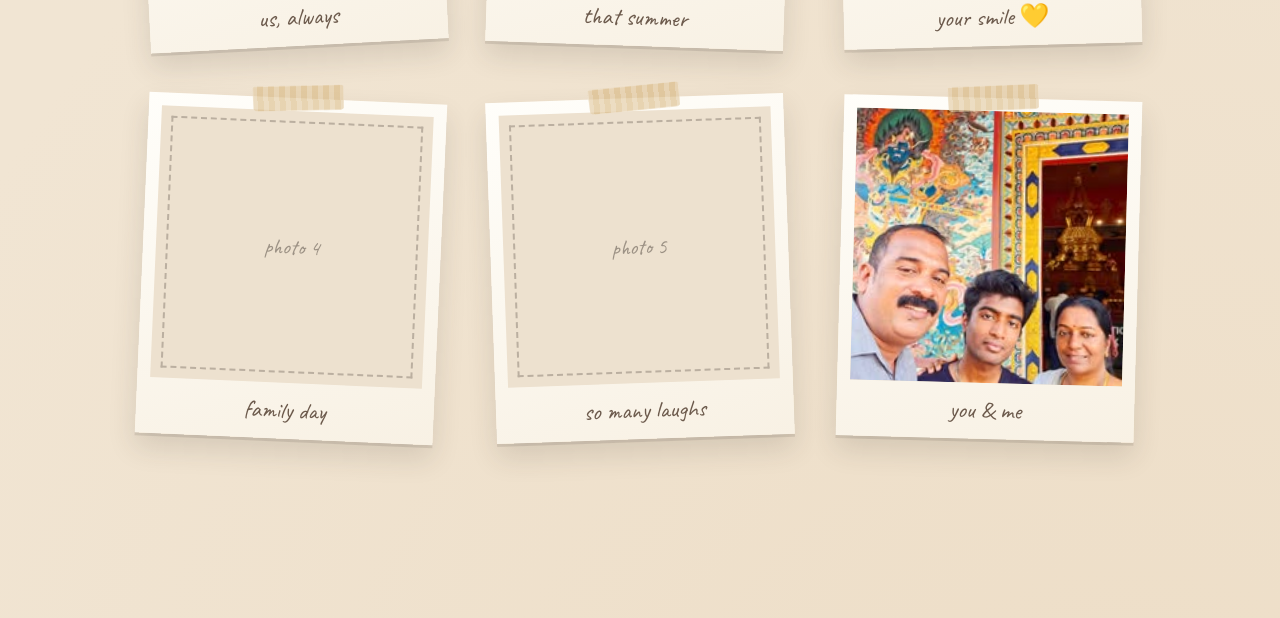
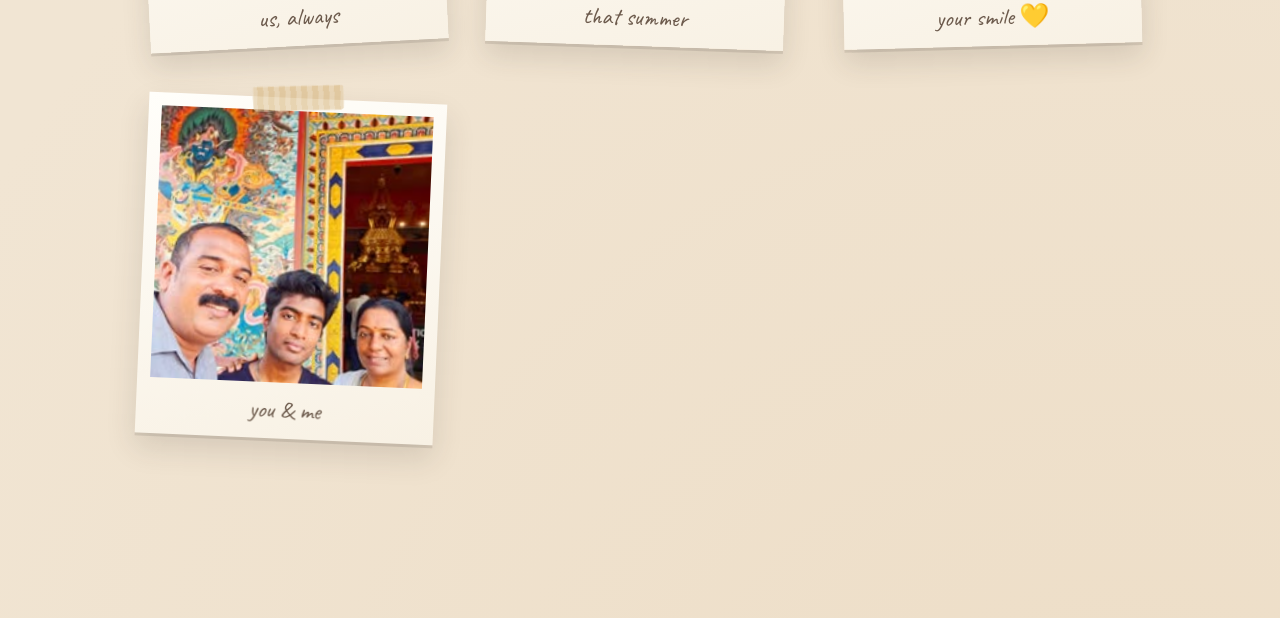
Before and after one commit to Peace-full/Mom-s_birthday, a plain HTML site: page index.html in a window 1280 px wide. Shown: the part 1536-2154 px from the top of the page. Drawn offline with Linux system fonts and the light colour scheme.

Commit message:
Update index.html

```diff
--- a/index.html
+++ b/index.html
@@ -107,24 +107,6 @@
                 <figure class="polaroid reveal">
                     <span class="tape tape-corner" aria-hidden="true"></span>
                     <div class="polaroid-photo">
-                        <img src="photos/photo-4.jpg" alt="A favourite photo of Mummy">
-                        <span class="photo-placeholder" aria-hidden="true">photo&nbsp;4</span>
-                    </div>
-                    <figcaption>family day</figcaption>
-                </figure>
-
-                <figure class="polaroid reveal">
-                    <span class="tape tape-corner" aria-hidden="true"></span>
-                    <div class="polaroid-photo">
-                        <img src="photos/photo-5.jpg" alt="A favourite photo of Mummy">
-                        <span class="photo-placeholder" aria-hidden="true">photo&nbsp;5</span>
-                    </div>
-                    <figcaption>so many laughs</figcaption>
-                </figure>
-
-                <figure class="polaroid reveal">
-                    <span class="tape tape-corner" aria-hidden="true"></span>
-                    <div class="polaroid-photo">
                         <img src="photos/img6.jpg" alt="A favourite photo of Mummy">
                         <span class="photo-placeholder" aria-hidden="true">photo&nbsp;6</span>
                     </div>
```
